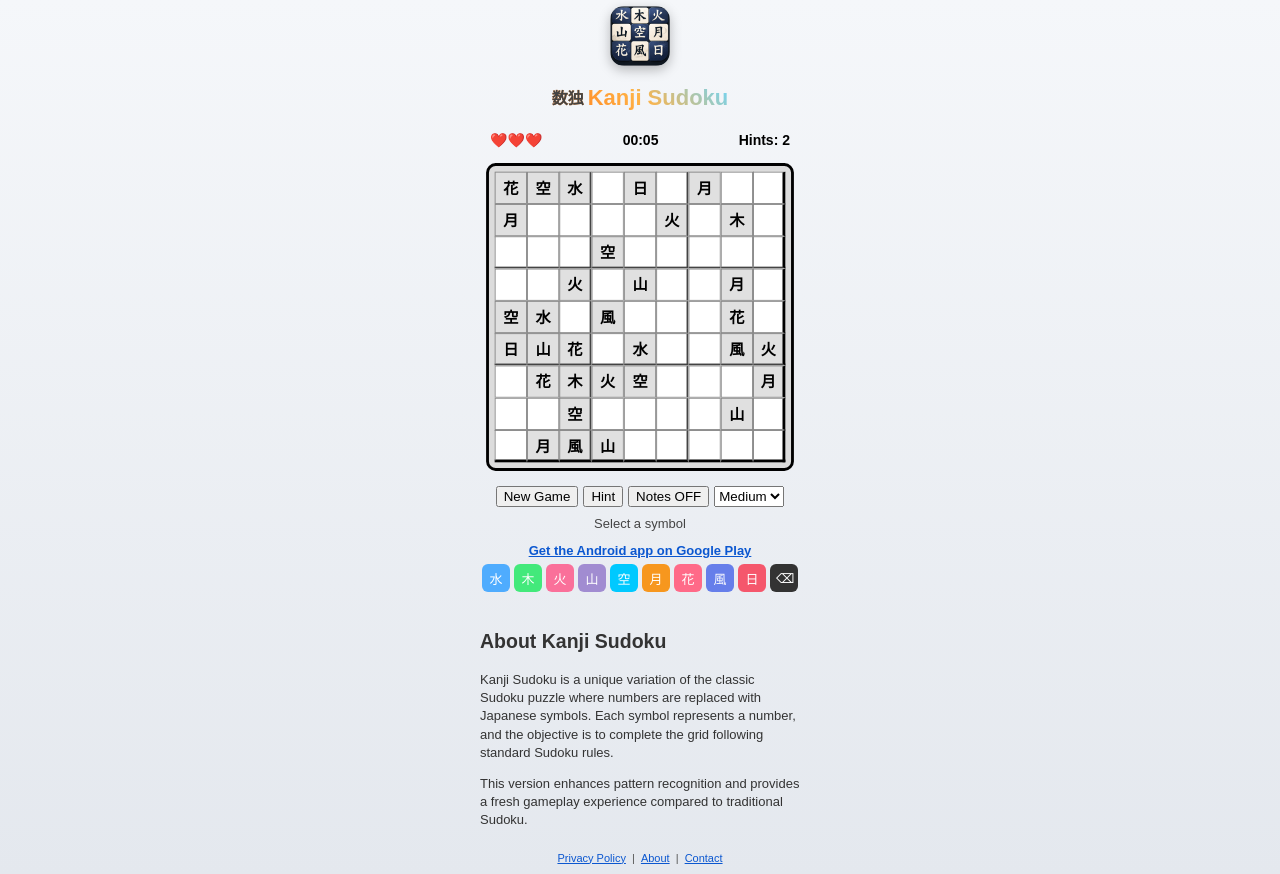
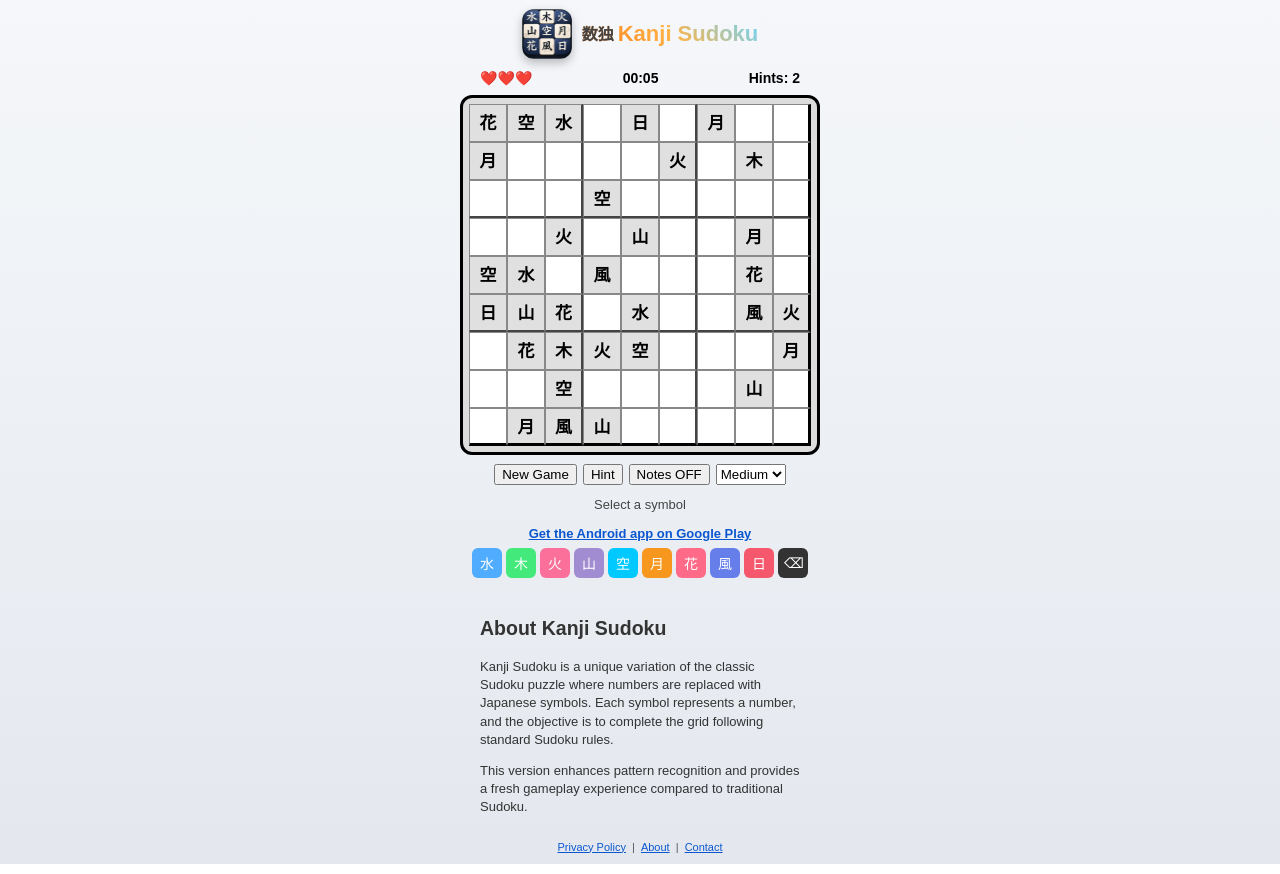
Before and after one commit to phanimkumar/kanji-sudoku, a plain HTML site: page index.html in a window 1280 px wide. Drawn offline with Linux system fonts and the light colour scheme.

Commit message:
Update style.css

```diff
--- a/style.css
+++ b/style.css
@@ -1,8 +1,8 @@
-/* ===== SCREEN CONTROL (NO SCROLL) ===== */
+/* ===== SCREEN CONTROL ===== */
 html, body {
   height: auto;
-  overflow: hidden;
-   overflow-y: auto;
+  overflow-x: hidden;
+  overflow-y: auto;
 }
 
 /* ===== BASE ===== */
@@ -20,23 +20,25 @@ body {
   flex-direction: column;
   align-items: center;
   justify-content: flex-start;
-  gap: 5px;
+  gap: 6px;
   max-width: 100%;
 }
 
-/* ===== TITLE ===== */
+/* ===== TITLE (UPDATED - HORIZONTAL) ===== */
 .title-container {
   display: flex;
-  flex-direction: column;
+  flex-direction: row;              /* 🔥 changed */
   align-items: center;
+  justify-content: center;
+  gap: 10px;
 }
 
 .app-logo {
-  width: 60px;
-  height: 60px;
-  border-radius: 14px;
-  margin-bottom: 4px;
-  box-shadow: 0 4px 12px rgba(0,0,0,0.25);
+  width: 50px;                     /* 🔥 reduced */
+  height: 50px;
+  border-radius: 12px;
+  margin-bottom: 0;                /* 🔥 removed vertical spacing */
+  box-shadow: 0 4px 10px rgba(0,0,0,0.25);
 }
 
 .game-title {
@@ -59,30 +61,30 @@ body {
 .top-bar {
   display: flex;
   justify-content: space-between;
-  width: 300px;
-  margin: 2px 0;
+  width: 320px;
+  margin: 3px 0;
   font-weight: bold;
   font-size: 14px;
 }
 
-/* ===== BOARD ===== */
+/* ===== BOARD (UPDATED SIZE) ===== */
 #board {
   display: grid;
-  grid-template-columns: repeat(9, 34px);
-  grid-template-rows: repeat(9, 34px);
+  grid-template-columns: repeat(9, 38px);   /* 🔥 increased */
+  grid-template-rows: repeat(9, 38px);
   padding: 6px;
-  border-radius: 10px;
+  border-radius: 12px;
   background: #dcdcdc;
   border: 3px solid #000;
-  transform: scale(0.95);
+  /* 🔥 removed transform scale */
 }
 
 /* ===== CELLS ===== */
 .cell {
-  width: 34px;
-  height: 34px;
-  line-height: 34px;
-  font-size: 16px;
+  width: 38px;                     /* 🔥 increased */
+  height: 38px;
+  line-height: 38px;
+  font-size: 17px;                 /* 🔥 slightly bigger */
   border: 1px solid #888;
   background: #fff;
   color: #000;
@@ -138,9 +140,9 @@ body {
 
 /* ===== CONTROLS ===== */
 .controls {
-  margin: 2px 0;
+  margin: 3px 0;
   display: flex;
-  gap: 5px;
+  gap: 6px;
   flex-wrap: wrap;
   justify-content: center;
 }
@@ -149,14 +151,14 @@ body {
 #symbol-meaning {
   font-size: 13px;
   color: #444;
-  margin-top: 2px;
+  margin-top: 3px;
   min-height: 18px;
   font-weight: 500;
 }
 
 /* ===== PLAY STORE LINK ===== */
 .store-link-wrap {
-  margin-top: 2px;
+  margin-top: 3px;
 }
 
 .store-link {
@@ -175,12 +177,12 @@ body {
 }
 
 .num-btn {
-  width: 28px;
-  height: 28px;
+  width: 30px;
+  height: 30px;
   border-radius: 6px;
   color: white;
   border: none;
-  font-size: 13px;
+  font-size: 14px;
   cursor: pointer;
 }
 
@@ -203,8 +205,8 @@ body {
 /* ===== FOOTER ===== */
 .footer-links {
   font-size: 11px;
-  margin-top: 4px;
-  margin-bottom: 4px;
+  margin-top: 5px;
+  margin-bottom: 5px;
   color: #555;
 }
 
@@ -212,6 +214,16 @@ body {
   color: #0b57d0;
   text-decoration: underline;
   margin: 0 3px;
+}
+
+/* ===== ABOUT SECTION ===== */
+.about-section {
+  max-width: 320px;
+  font-size: 13px;
+  color: #333;
+  margin-top: 10px;
+  text-align: left;
+  line-height: 1.4;
 }
 
 /* ===== AD OVERLAY ===== */
@@ -244,16 +256,6 @@ body {
   margin-bottom: 8px;
 }
 
-.about-section {
-  max-width: 320px;
-  font-size: 13px;
-  color: #333;
-  margin-top: 10px;
-  text-align: left;
-  line-height: 1.4;
-}
-
-
 @keyframes spin {
   to { transform: rotate(360deg); }
 }
```
